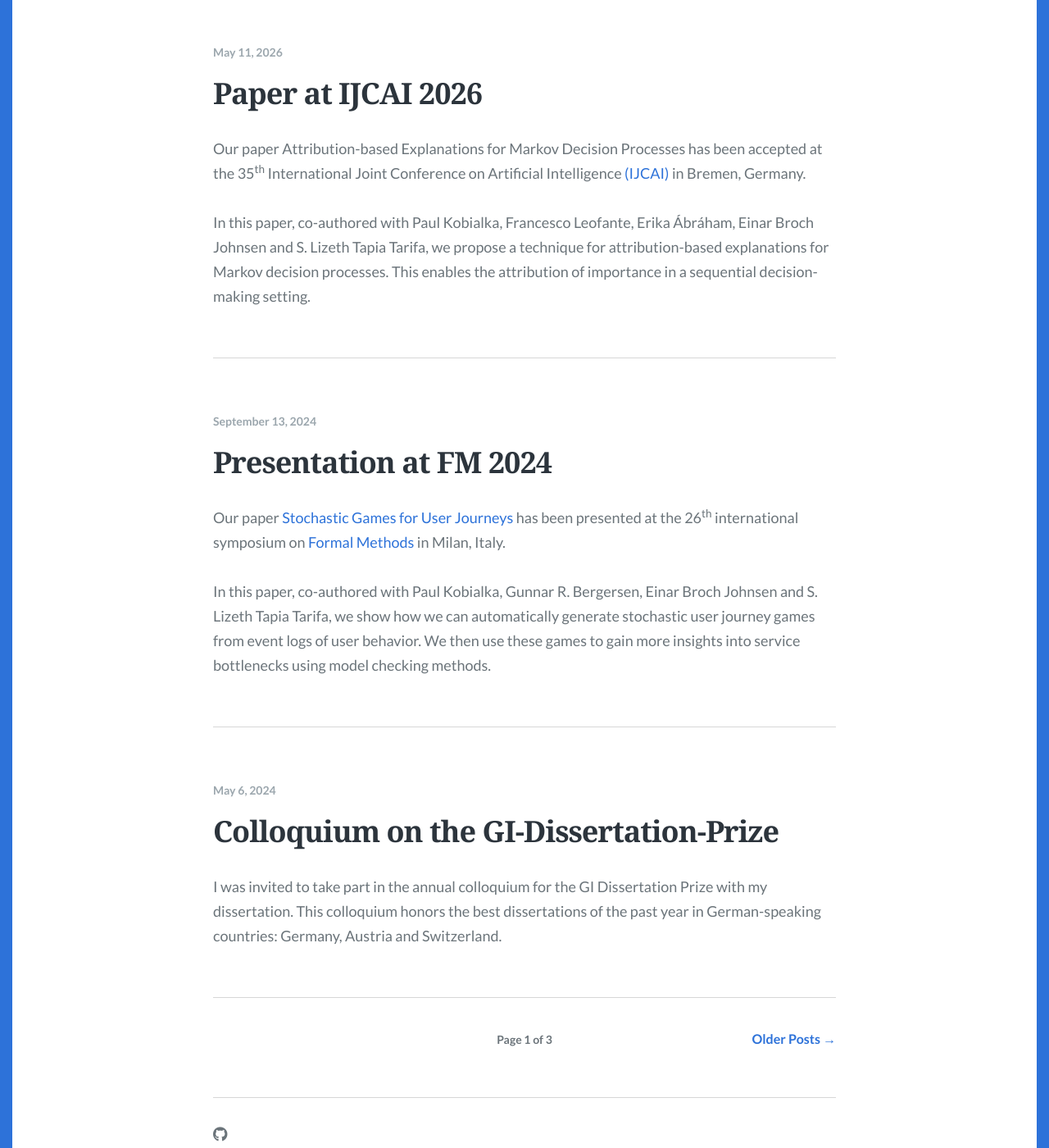
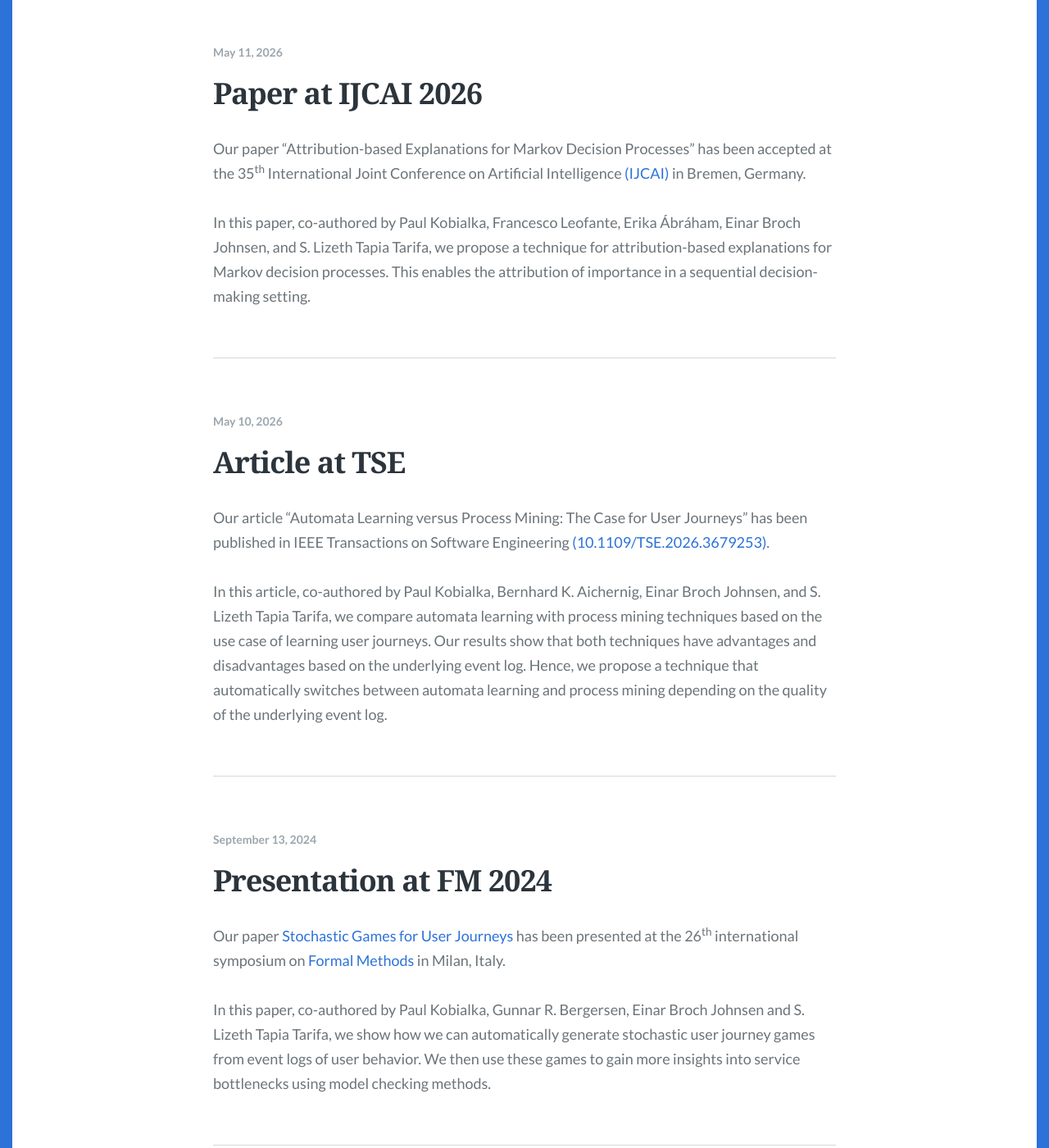
Before and after one commit to apferscher/apferscher.github.io, a Jekyll site: the page built from index.html, in a window 1280 px wide and 1400 px high, scrolled down 352 px. Shown: the whole window at 82% size. Built offline with Jekyll 4.4.1, drawn with Linux system fonts in a browser that asks for light colours; some web fonts are replaced; the list of posts is cut into pages by our own code.

Commit message:
update posts on website

```diff
--- a/_posts/2024-09-13-fm-talk.md
+++ b/_posts/2024-09-13-fm-talk.md
@@ -6,4 +6,4 @@ date:   2024-09-13 16:00:00 +0100
 
 Our paper [Stochastic Games for User Journeys](https://doi.org/10.1007/978-3-031-71177-0_12) has been presented at the 26<sup>th</sup> international symposium on [Formal Methods](https://www.fm24.polimi.it/) in Milan, Italy.
 
-In this paper, co-authored with Paul Kobialka, Gunnar R. Bergersen, Einar Broch Johnsen and S. Lizeth Tapia Tarifa, we show how we can automatically generate stochastic user journey games from event logs of user behavior. We then use these games to gain more insights into service bottlenecks using model checking methods.
+In this paper, co-authored by Paul Kobialka, Gunnar R. Bergersen, Einar Broch Johnsen and S. Lizeth Tapia Tarifa, we show how we can automatically generate stochastic user journey games from event logs of user behavior. We then use these games to gain more insights into service bottlenecks using model checking methods.
--- /dev/null
+++ b/_posts/2026-05-10-tse-article.md
@@ -0,0 +1,9 @@
+---
+layout: post
+title:  "Article at TSE"
+date:   2026-05-10 14:00:00 +0100
+---
+
+Our article "Automata Learning versus Process Mining: The Case for User Journeys" has been published in IEEE Transactions on Software Engineering [(10.1109/TSE.2026.3679253)](https://doi.org/10.1109/TSE.2026.3679253).
+
+In this article, co-authored by Paul Kobialka, Bernhard K. Aichernig, Einar Broch Johnsen, and S. Lizeth Tapia Tarifa, we compare automata learning with process mining techniques based on the use case of learning user journeys. Our results show that both techniques have advantages and disadvantages based on the underlying event log. Hence, we propose a technique that automatically switches between automata learning and process mining depending on the quality of the underlying event log.
--- a/_posts/2026-05-11-ijcai-paper.md
+++ b/_posts/2026-05-11-ijcai-paper.md
@@ -4,6 +4,6 @@ title:  "Paper at IJCAI 2026"
 date:   2026-05-11 14:00:00 +0100
 ---
 
-Our paper Attribution-based Explanations for Markov Decision Processes has been accepted at the 35<sup>th</sup> International Joint Conference on Artificial Intelligence [(IJCAI)](https://2026.ijcai.org/) in Bremen, Germany.
+Our paper "Attribution-based Explanations for Markov Decision Processes" has been accepted at the 35<sup>th</sup> International Joint Conference on Artificial Intelligence [(IJCAI)](https://2026.ijcai.org/) in Bremen, Germany.
 
-In this paper, co-authored with Paul Kobialka, Francesco Leofante, Erika Ábráham, Einar Broch Johnsen and S. Lizeth Tapia Tarifa, we propose a technique for attribution-based explanations for Markov decision processes. This enables the attribution of importance in a sequential decision-making setting.
+In this paper, co-authored by Paul Kobialka, Francesco Leofante, Erika Ábráham, Einar Broch Johnsen, and S. Lizeth Tapia Tarifa, we propose a technique for attribution-based explanations for Markov decision processes. This enables the attribution of importance in a sequential decision-making setting.
```
